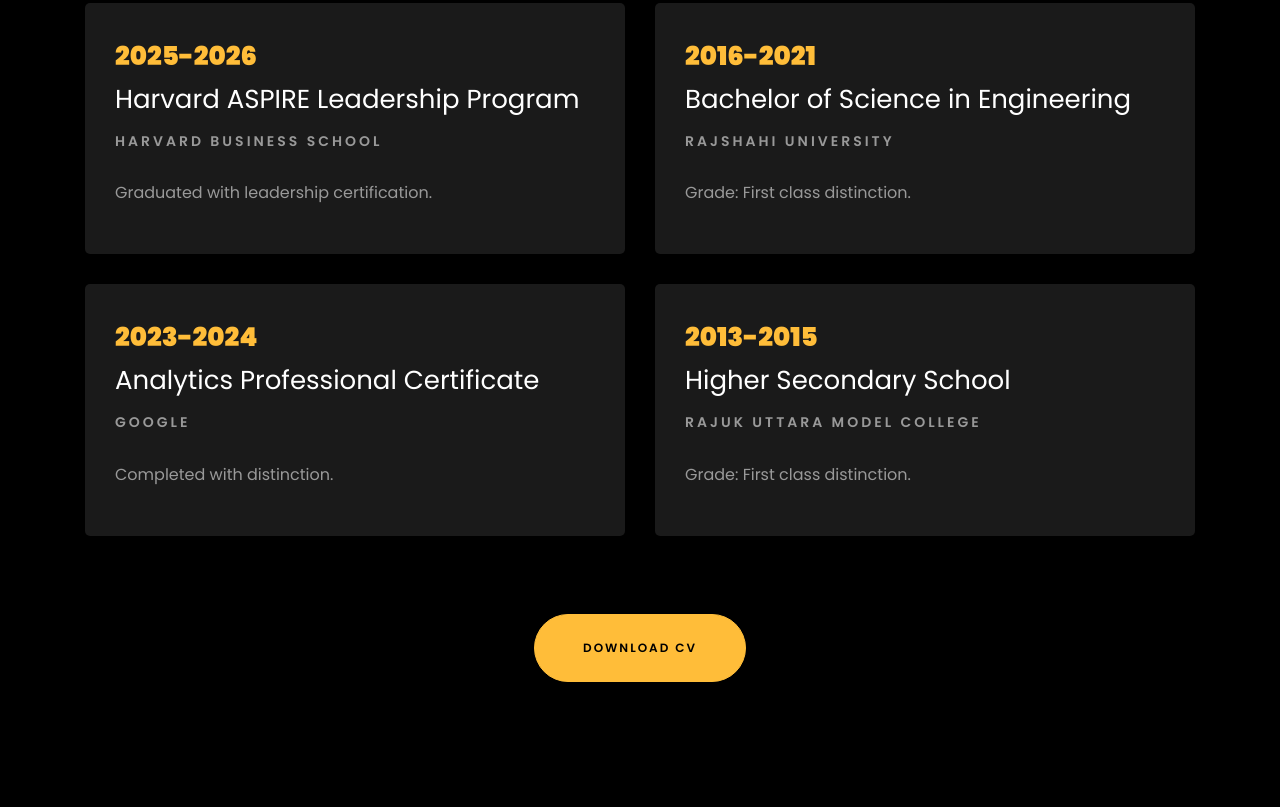
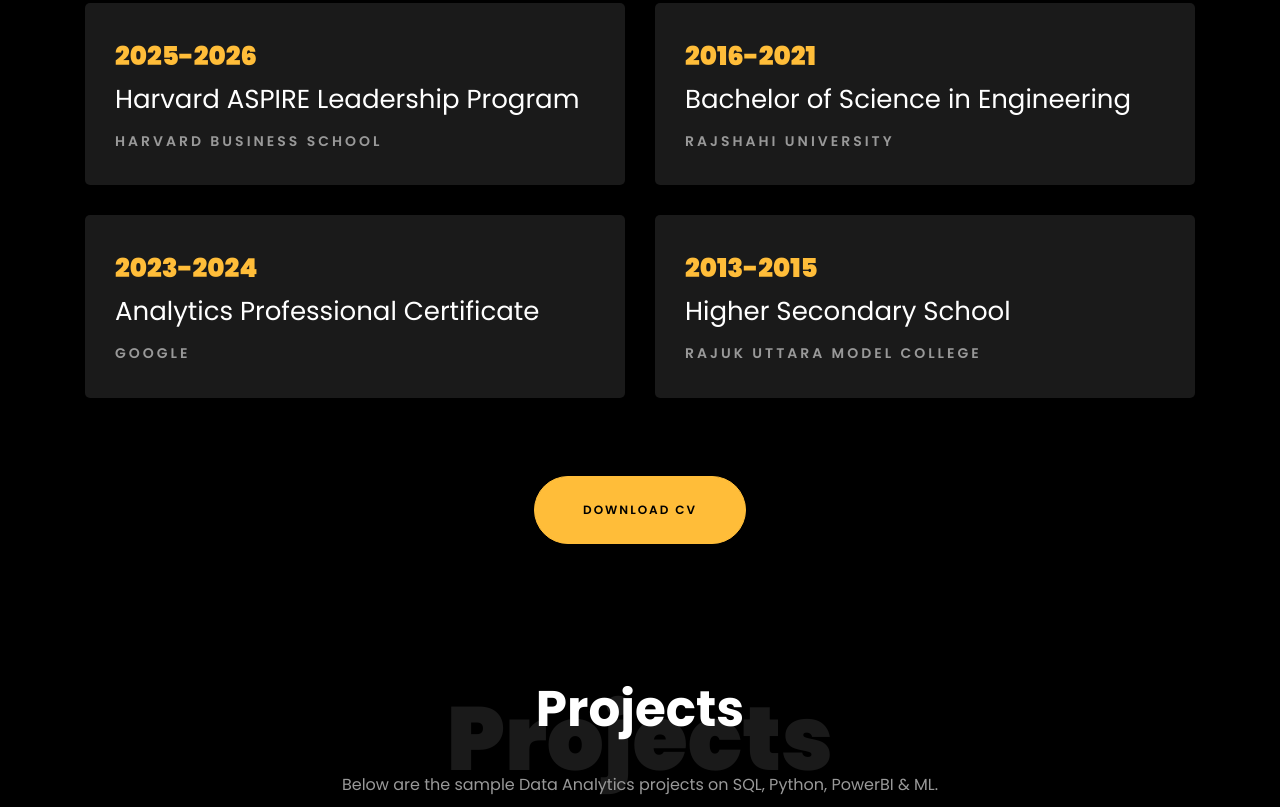
Before and after one commit to kawserabdullah/kawserabdullah.github.io, a plain HTML site: page index.html in a window 1280 px wide. Shown: the part 3758-4565 px from the top of the page. Drawn offline with Linux system fonts and the light colour scheme; files whose address does not match are found by name.

Commit message:
Comment out achievement paragraphs in index.html
Comment out educational achievements in the resume section.

```diff
--- a/index.html
+++ b/index.html
@@ -414,7 +414,7 @@
     					<span class="date">2025-2026</span>
     					<h2>Harvard ASPIRE Leadership Program</h2>
     					<span class="position">Harvard Business School</span>
-    					<p class="mt-4">Graduated with leadership certification.</p>
+    					<!-- <p class="mt-4">Graduated with leadership certification.</p> -->
     				</div>
     			</div>
 
@@ -423,7 +423,7 @@
     					<span class="date">2016-2021</span>
     					<h2>Bachelor of Science in Engineering</h2>
     					<span class="position">Rajshahi University</span>
-    					<p class="mt-4">Grade: First class distinction.</p>
+    					<!-- <p class="mt-4">Grade: First class distinction.</p> -->
     				</div>
     			</div>
 
@@ -432,7 +432,7 @@
     					<span class="date">2023-2024</span>
     					<h2>Analytics Professional Certificate</h2>
     					<span class="position">Google</span>
-    					<p class="mt-4">Completed with distinction.</p>
+    					<!-- <p class="mt-4">Completed with distinction.</p> -->
     				</div>
     			</div>
 
@@ -441,7 +441,7 @@
     					<span class="date">2013-2015</span>
     					<h2>Higher Secondary School</h2>
     					<span class="position">Rajuk Uttara Model COllege</span>
-    					<p class="mt-4">Grade: First class distinction.</p>
+    					<!-- <p class="mt-4">Grade: First class distinction.</p> -->
     				</div>
 				</div>
     		</div>
```
